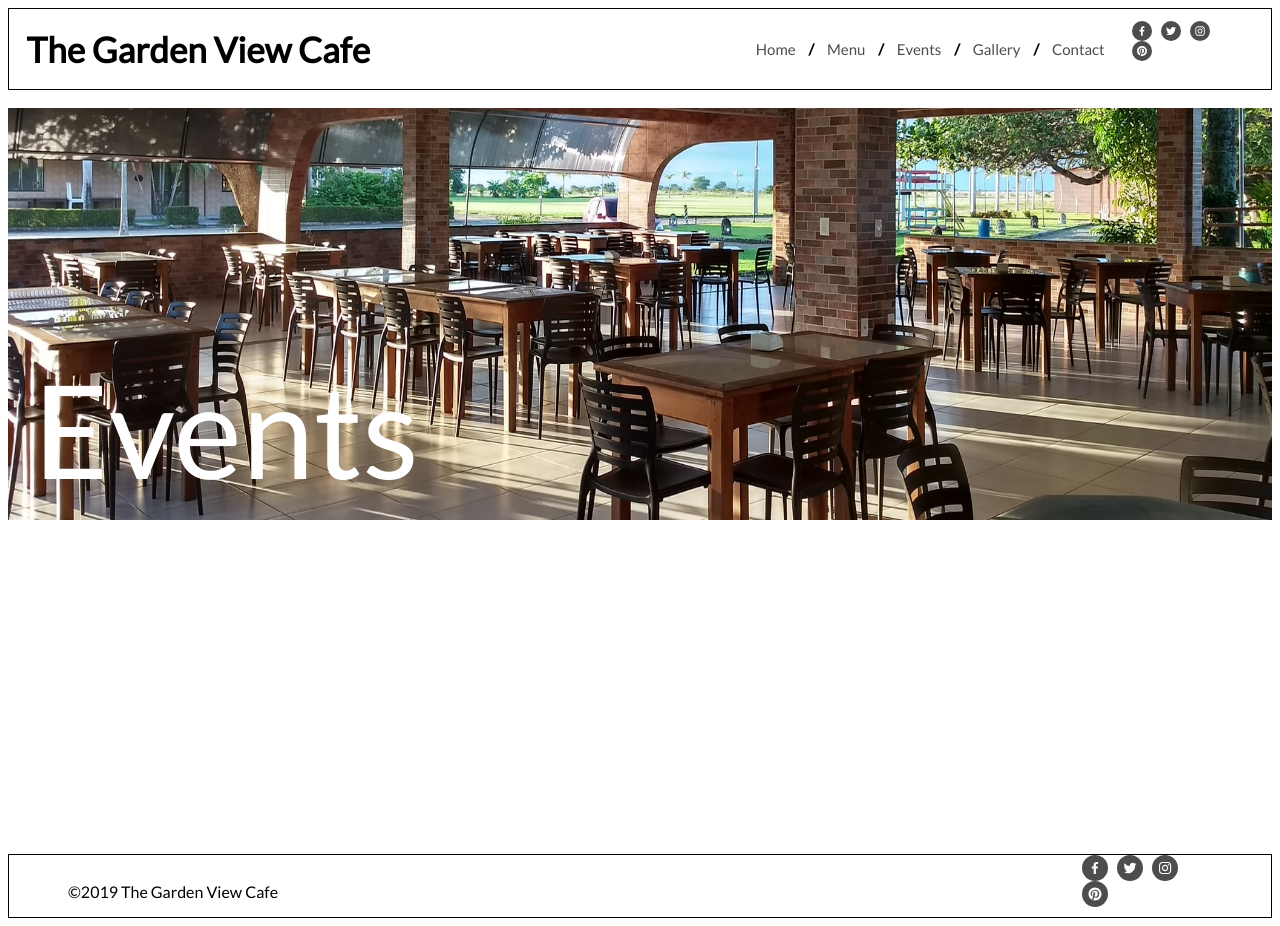
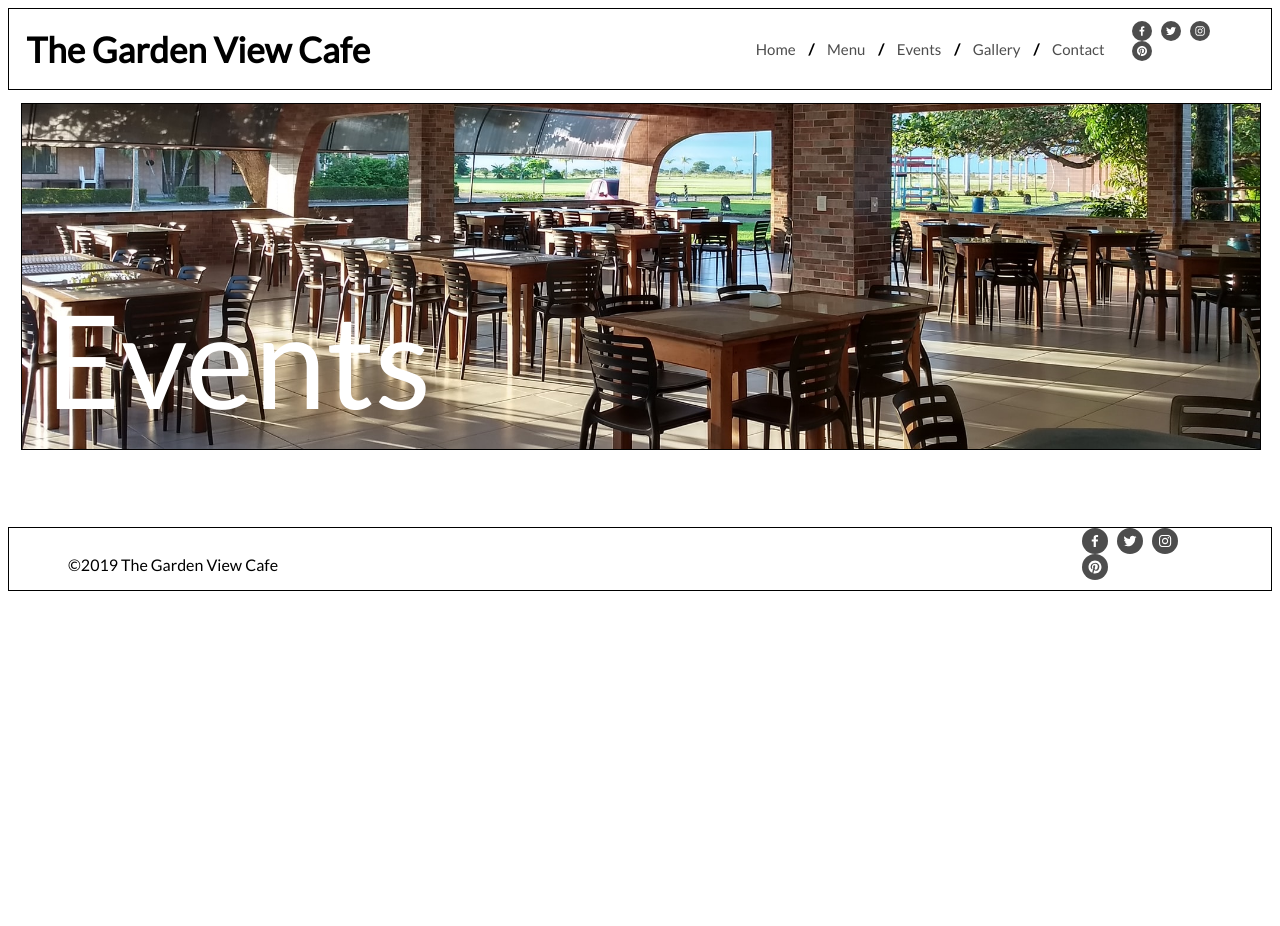
Before and after one commit to CallumMcFadgen/garden-view-cafe, a React (Create React App) app: page /EventsPage in a window 1280 px wide. After the commit the page ends 800 px from the top, so only its background shows below. Built offline with nearby package versions, Linux system fonts and the light colour scheme.

Commit message:
tidy banner added to other pages

```diff
--- a/src/components/ContactPage.jsx
+++ b/src/components/ContactPage.jsx
@@ -6,12 +6,11 @@ import ReactDOM from 'react-dom';
 class ContactPage extends Component {
   render() {
     return (
-      <div>
-        <div>
-          <br />
-          <img className="banner-ui" src="./images/banner/banner-img.png" alt="homepage banner image" />
+      <div className="container">
+        <div className="banner-ui" >
+          <img className="banner-image" src="./images/banner/banner-img.png" alt="homepage banner image" />
           <h1 className="banner-text">Contact</h1>
-       </div>
+        </div>
       </div>
     )
   }
--- a/src/components/EventsPage.jsx
+++ b/src/components/EventsPage.jsx
@@ -6,10 +6,9 @@ import ReactDOM from 'react-dom';
 class EventsPage extends Component {
   render() {
     return (
-      <div>
-        <div>
-          <br />
-          <img className="banner-ui" src="./images/banner/banner-img.png" alt="homepage banner image" />
+      <div className="container">
+        <div className="banner-ui" >
+          <img className="banner-image" src="./images/banner/banner-img.png" alt="homepage banner image" />
           <h1 className="banner-text">Events</h1>
         </div>
       </div>
--- a/src/components/GalleryPage.jsx
+++ b/src/components/GalleryPage.jsx
@@ -6,12 +6,11 @@ import ReactDOM from 'react-dom';
 class GalleryPage extends Component {
   render() {
     return (
-      <div>
-        <div>
-          <br />
-          <img className="banner-ui" src="./images/banner/banner-img.png" alt="homepage banner image" />
+      <div className="container">
+        <div className="banner-ui" >
+          <img className="banner-image" src="./images/banner/banner-img.png" alt="homepage banner image" />
           <h1 className="banner-text">Gallery</h1>
-       </div>
+        </div>
       </div>
     )
   }
```
